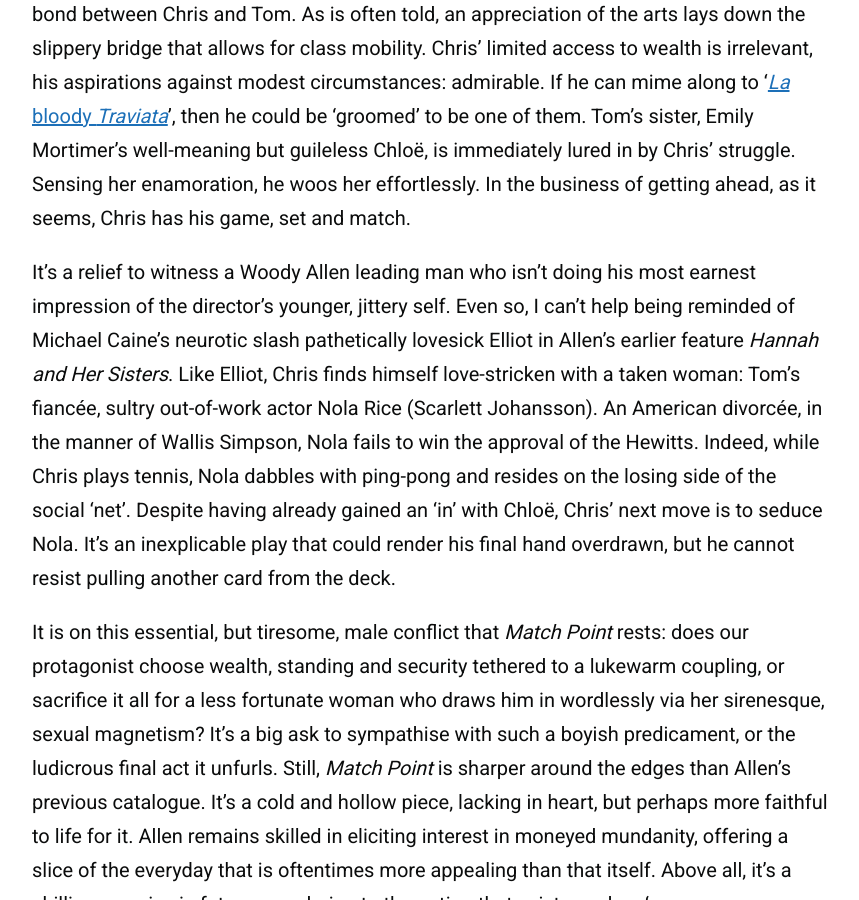
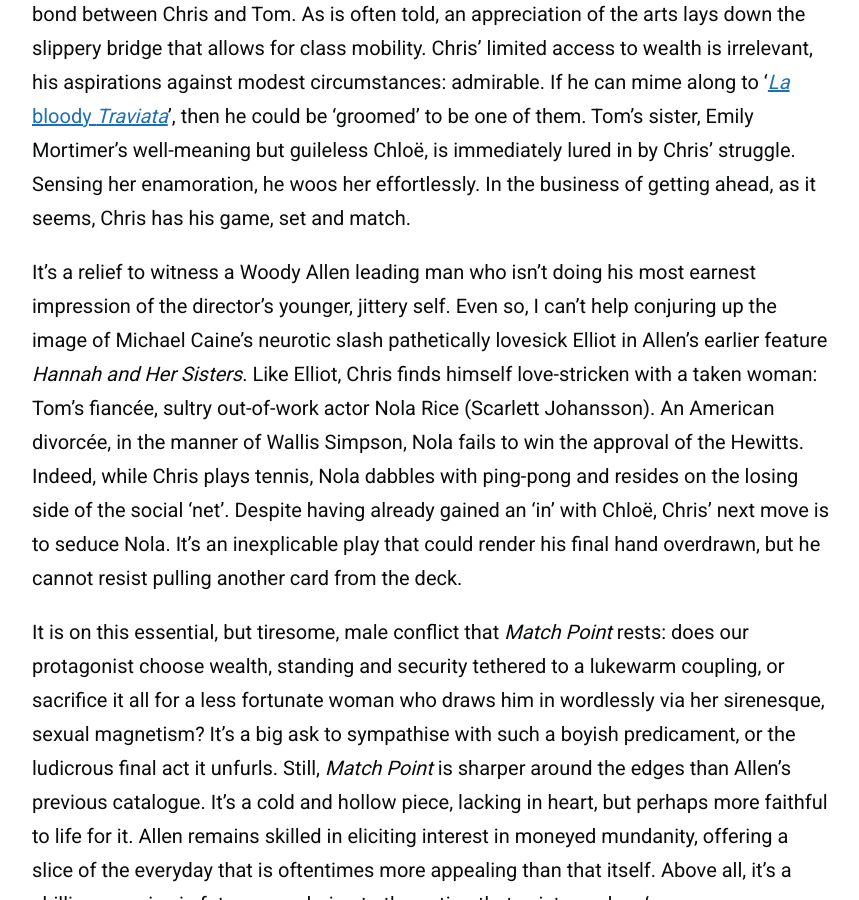
Before and after one commit to zoeurl/zoedowney.github.io, a Jekyll site: the page built from _posts/2024-2-22-match-point.md, in a window 1280 px wide and 900 px high, scrolled down 2269 px. Shown: the whole window, without its empty margins (208-1067 px from the left). Built offline with Jekyll 4.4.1, drawn with Linux system fonts in a browser that asks for light colours.

Commit message:
Update 2024-2-22-match-point.md

```diff
--- a/_posts/2024-2-22-match-point.md
+++ b/_posts/2024-2-22-match-point.md
@@ -19,7 +19,7 @@
 
 Following after _Ripley_, Chris does some studying of his own. He brushes up on (_The Cambridge Companion to_) Dostoevsky, throwing out literary titbits to reel in future parents-in-law played by Brian Cox and Penelope Wilton. Rather than [jazz](https://www.youtube.com/watch?v=mT-fOr29OfA&t=1s&ab_channel=TomasvdB), it’s opera that ratifies the bond between Chris and Tom. As is often told, an appreciation of the arts lays down the slippery bridge that allows for class mobility. Chris’ limited access to wealth is irrelevant, his aspirations against modest circumstances: admirable. If he can mime along to ‘[_La_ bloody _Traviata_](https://en.wikipedia.org/wiki/La_traviata)’, then he could be ‘groomed’ to be one of them. Tom’s sister, Emily Mortimer’s well-meaning but guileless Chloë, is immediately lured in by Chris’ struggle. Sensing her enamoration, he woos her effortlessly. In the business of getting ahead, as it seems, Chris has his game, set and match.
 
-It’s a relief to witness a Woody Allen leading man who isn’t doing his most earnest impression of the director’s younger, jittery self. Even so, I can't help being reminded of Michael Caine’s neurotic slash pathetically lovesick Elliot in Allen’s earlier feature _Hannah and Her Sisters_. Like Elliot, Chris finds himself love-stricken with a taken woman: Tom’s fiancée, sultry out-of-work actor Nola Rice (Scarlett Johansson). An American divorcée, in the manner of Wallis Simpson, Nola fails to win the approval of the Hewitts. Indeed, while Chris plays tennis, Nola dabbles with ping-pong and resides on the losing side of the social ‘net’. Despite having already gained an ‘in’ with Chloë, Chris’ next move is to seduce Nola. It’s an inexplicable play that could render his final hand overdrawn, but he cannot resist pulling another card from the deck.
+It’s a relief to witness a Woody Allen leading man who isn’t doing his most earnest impression of the director’s younger, jittery self. Even so, I can't help conjuring up the image of Michael Caine’s neurotic slash pathetically lovesick Elliot in Allen’s earlier feature _Hannah and Her Sisters_. Like Elliot, Chris finds himself love-stricken with a taken woman: Tom’s fiancée, sultry out-of-work actor Nola Rice (Scarlett Johansson). An American divorcée, in the manner of Wallis Simpson, Nola fails to win the approval of the Hewitts. Indeed, while Chris plays tennis, Nola dabbles with ping-pong and resides on the losing side of the social ‘net’. Despite having already gained an ‘in’ with Chloë, Chris’ next move is to seduce Nola. It’s an inexplicable play that could render his final hand overdrawn, but he cannot resist pulling another card from the deck.
 
 It is on this essential, but tiresome, male conflict that _Match Point_ rests: does our protagonist choose wealth, standing and security tethered to a lukewarm coupling, or sacrifice it all for a less fortunate woman who draws him in wordlessly via her sirenesque, sexual magnetism? It's a big ask to sympathise with such a boyish predicament, or the ludicrous final act it unfurls. Still, _Match Point_ is sharper around the edges than Allen’s previous catalogue. It’s a cold and hollow piece, lacking in heart, but perhaps more faithful to life for it. Allen remains skilled in eliciting interest in moneyed mundanity, offering a slice of the everyday that is oftentimes more appealing than that itself. Above all, it’s a chilling exercise in fate, surrendering to the notion that existence has ‘no purpose, no design’—an honest thesis carelessly misapplied to enable its main character’s selfish dealings and conveniently sideline his [culpability](https://www.theguardian.com/film/2023/sep/08/woody-allen-venice-applause-metoo) for them.
 
```
